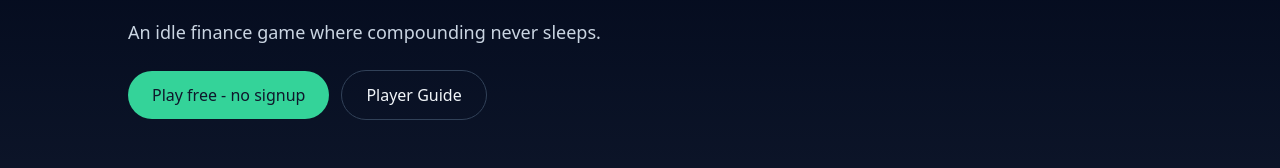
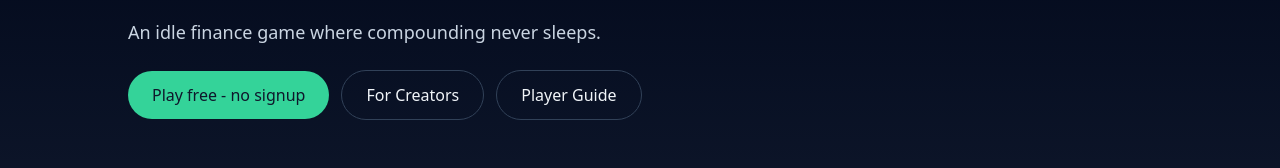
Before and after one commit to acs-buy/idle-finance-empire-engine, a Next.js app: page / in a window 1280 px wide. Shown: the part 174-342 px from the top of the page. Built offline with nearby package versions, Linux system fonts and the light colour scheme.

Commit message:
Add: for-creators landing

```diff
--- a/src/app/(game)/play/page.tsx
+++ b/src/app/(game)/play/page.tsx
@@ -1863,7 +1863,7 @@ function GameShell() {
               VIP Active
             </span>
           )}
-          <div className="ml-auto flex items-center gap-2">
+          <div className="flex w-full flex-wrap items-center gap-2 sm:ml-auto sm:w-auto">
             <Link
               className="rounded-full bg-white/10 px-3 py-2 text-xs font-semibold text-slate-100 hover:bg-white/15"
               href="/for-creators"
--- a/src/app/(marketing)/LandingHero.tsx
+++ b/src/app/(marketing)/LandingHero.tsx
@@ -49,6 +49,12 @@ export function LandingHero({ config }: { config: GameConfig }) {
           color={config.branding.primaryColor}
         />
         <Link
+          href="/for-creators"
+          className="inline-flex items-center justify-center rounded-full border border-slate-700 px-6 py-3 text-slate-100 transition hover:border-slate-500"
+        >
+          For Creators
+        </Link>
+        <Link
           href="/docs"
           className="inline-flex items-center justify-center rounded-full border border-slate-700 px-6 py-3 text-slate-100 transition hover:border-slate-500"
         >
```
